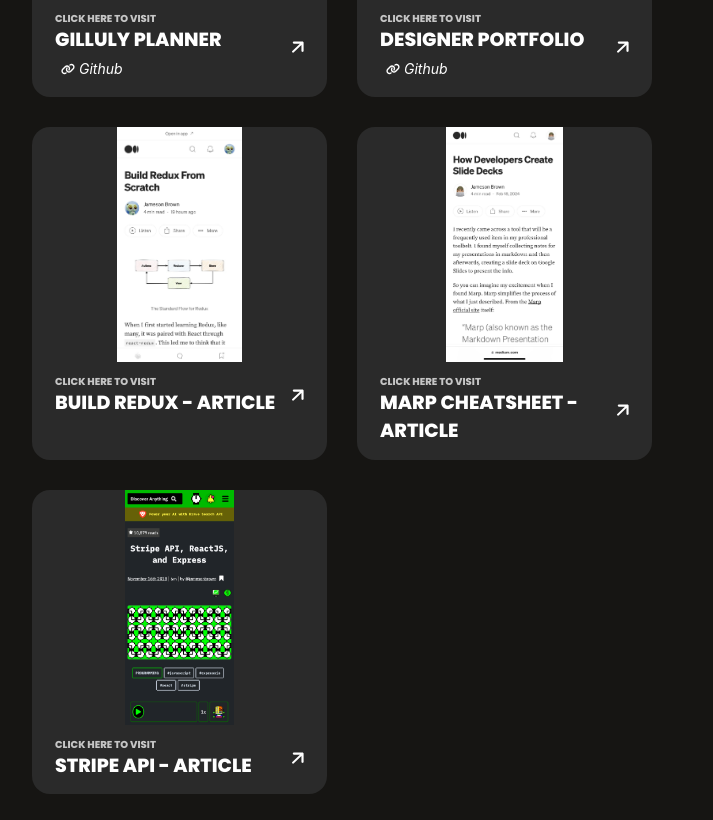
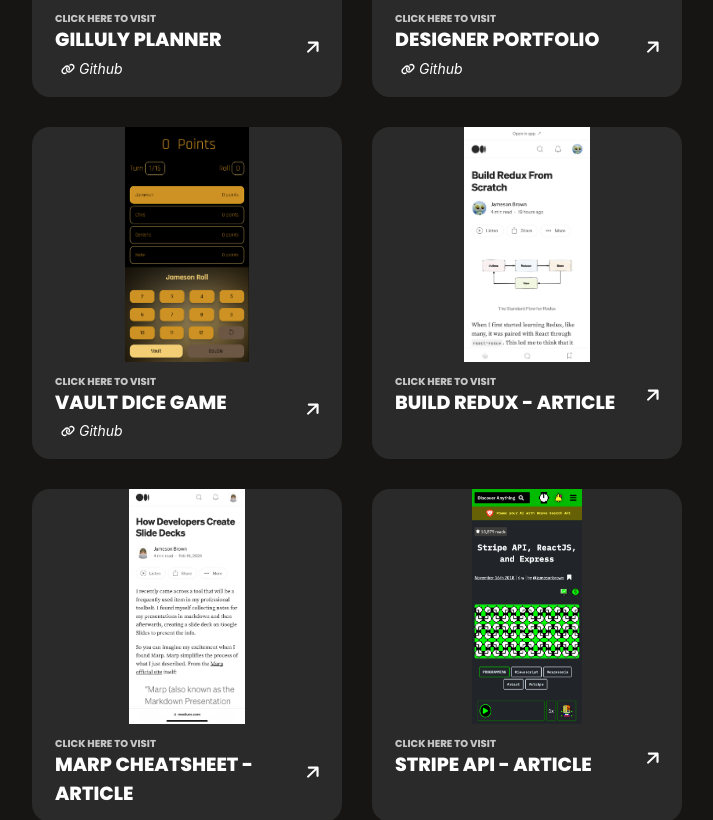
Before and after one commit to Jameson13B/jameson-portfolio, a React (Create React App) app: page / in a window 1280 px wide. Shown: the part 1500-2320 px from the top of the page, without its empty margins (283-996 px from the left). Built offline with nearby package versions, Linux system fonts and the light colour scheme.

Commit message:
Added vault project

```diff
--- a/src/components/Project.js
+++ b/src/components/Project.js
@@ -4,6 +4,7 @@ import { faLink } from "@fortawesome/free-solid-svg-icons"
 
 import GillulyScreenshot from "../assets/gilluly_screenshot.png"
 import HackernoonScreenshot from "../assets/hackernoon_screenshot.png"
+import VaultScreenshot from "../assets/vault_screenshot.jpeg"
 import SlideDeckScreenshot from "../assets/slidedeck_screenshot.jpeg"
 import HackernoonRedux from "../assets/hackernoon_redux.jpeg"
 import DesignerPortfolio from "../assets/designer_portfolio.jpeg"
@@ -21,13 +22,15 @@ export const Project = (props) => {
       return DesignerPortfolio
     } else if (props.title === "MARP Cheatsheet - Article") {
       return SlideDeckScreenshot
+    } else if (props.title === "Vault Dice Game") {
+      return VaultScreenshot
     }
   }
 
   return (
     <div
       className={
-        `rounded-[18px] bg-[#2A2A2A] cursor-pointer max-w-[390px] w-full sm:w-[calc(50%-30px)] ` +
+        `rounded-[18px] bg-[#2A2A2A] cursor-pointer max-w-[390px] w-full sm:w-[calc(50%-15px)] ` +
         props.containerStyles
       }
       onClick={() => window.open(props.url, "_blank")}
--- a/src/components/Projects.js
+++ b/src/components/Projects.js
@@ -22,19 +22,25 @@ export const Projects = () => {
           containerStyles="mt-[30px] sm:mt-0"
         />
         <Project
+          title="Vault Dice Game"
+          github="https://github.com/Jameson13B/vault.io"
+          url="https://vault.jamesonb.com/"
+          containerStyles="mt-[30px] sm:mr-[30px]"
+        />
+        <Project
           title="Build Redux - Article"
           url="https://medium.com/@jamesonbrown/build-a-simple-redux-from-scratch-63908db092b9"
-          containerStyles="mt-[30px] sm:mr-[30px]"
+          containerStyles="mt-[30px]"
         />
         <Project
           title="MARP Cheatsheet - Article"
           url="https://medium.com/@jamesonbrown/how-developers-create-slide-decks-ef9013aab420"
-          containerStyles="mt-[30px] sm:mt-[30px]"
+          containerStyles="mt-[30px] sm:mr-[30px]"
         />
         <Project
           title="Stripe API - Article"
           url="https://hackernoon.com/stripe-api-reactjs-and-express-bc446bf08301"
-          containerStyles="mt-[30px] sm:mr-[30px]"
+          containerStyles="mt-[30px]"
         />
       </div>
     </div>
```
Also changed, not shown: src/assets/vault_screenshot.jpeg (added).
